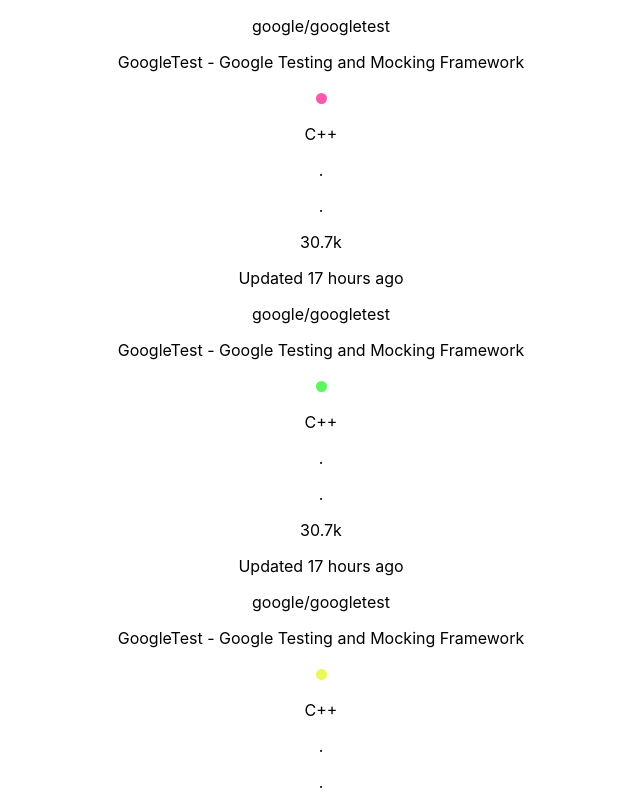
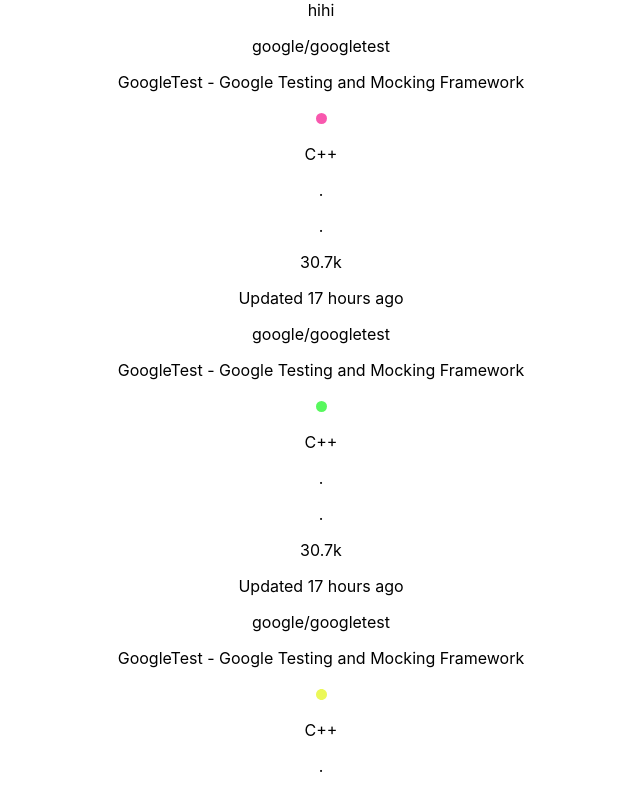
Before and after one commit to Chat-ITC/WITH_Client, a React (Create React App) app: page / in a window 1280 px wide. Shown: the top 800 px of the page, without its empty margins (319-959 px from the left). Built offline with nearby package versions, Linux system fonts and the light colour scheme.

Commit message:
두 번째 커밋

```diff
--- a/src/App.js
+++ b/src/App.js
@@ -3,6 +3,9 @@
 function App() {
   return (
     <div className="App">
+      <header>
+        hihi
+      </header>
       <div className="w-[390px] h-[844px] relative overflow-hidden bg-white">
         <div className="w-[360px] h-[90px] absolute left-[15px] top-[271px] rounded-md bg-white border border-[#b2b3b9]" />
         <p className="w-[214px] h-[19px] absolute left-6 top-[285px] text-sm text-left text-[#00f]">
```
